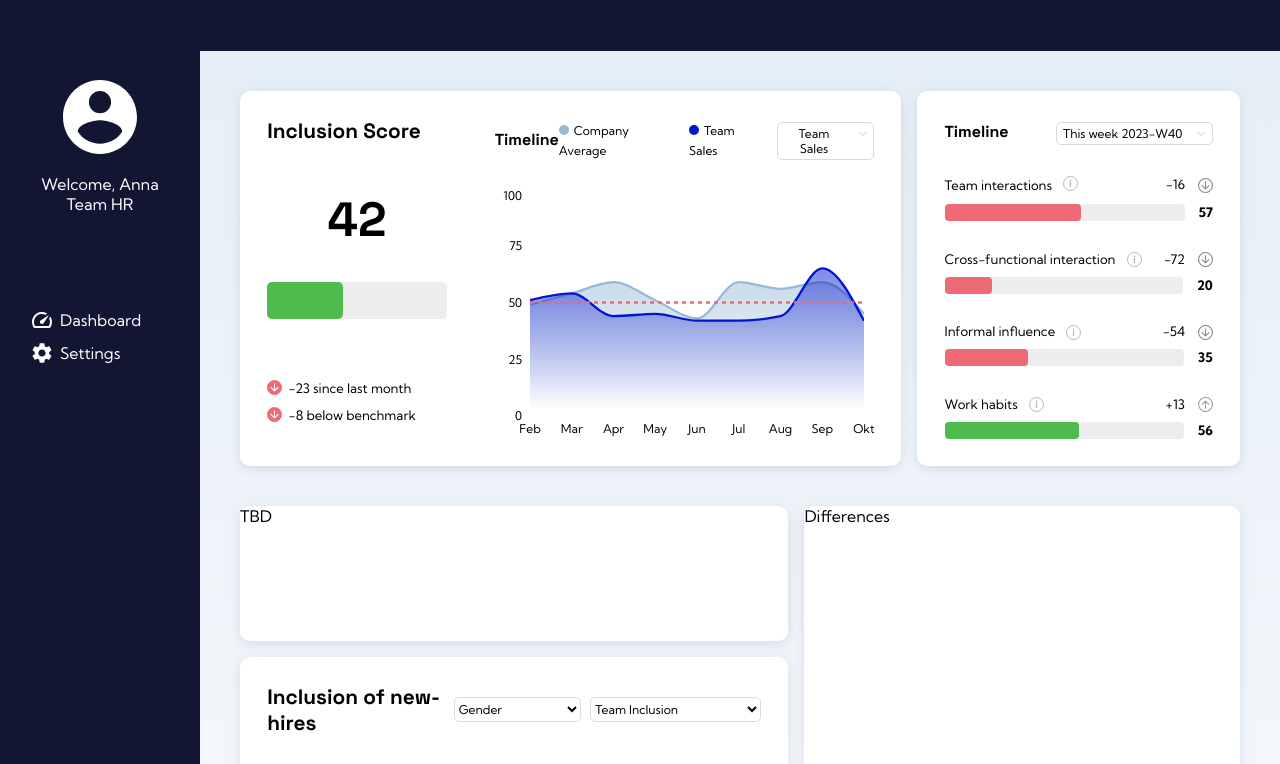
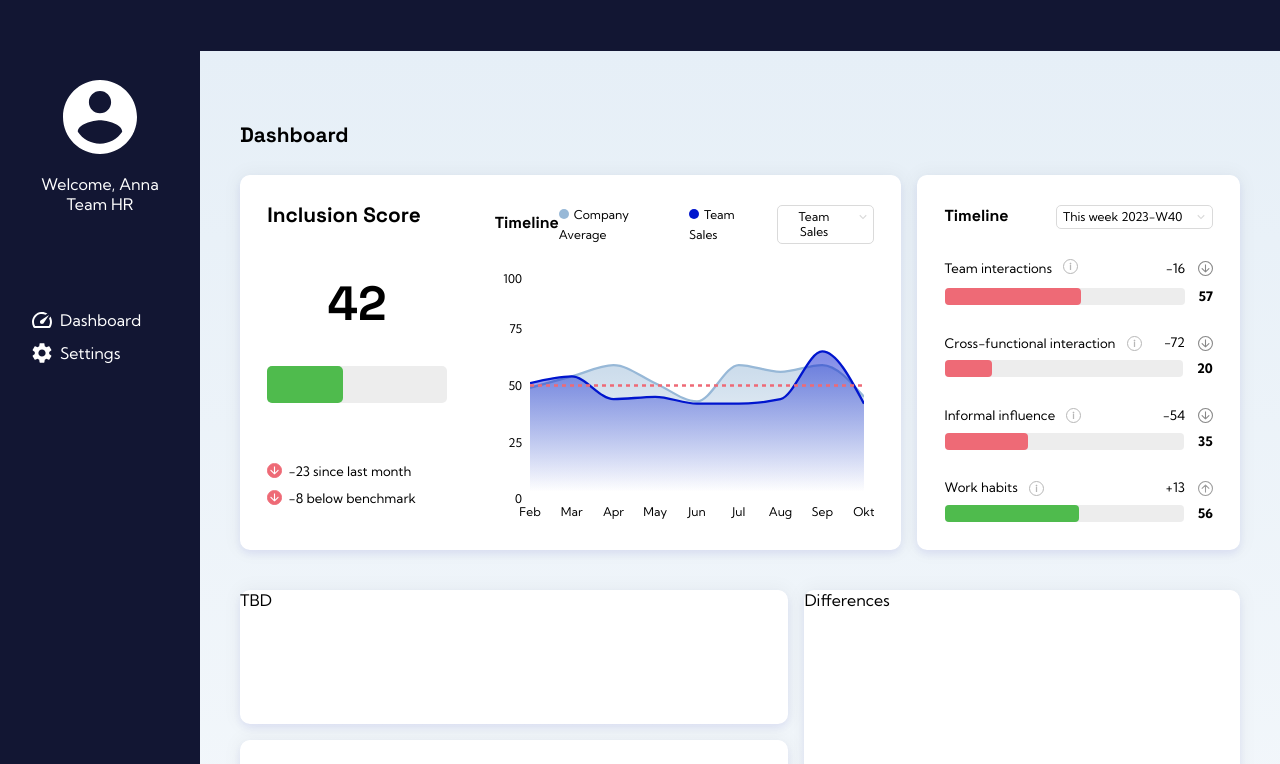
Before and after one commit to JTKsson/jolint-dashboard, a Next.js app: page / in a window 1280 px wide. Shown: the top 764 px of the page. Built offline with nearby package versions, Linux system fonts and the light colour scheme.

Commit message:
Add heading w/ styling

```diff
--- a/src/app/components/Frame/Frame.jsx
+++ b/src/app/components/Frame/Frame.jsx
@@ -28,6 +28,9 @@ export default function Frame() {
   return (
     <div className={styles.gridFrame}>
       <div className={styles.gridContainer}>
+        <div className={styles.heading}>
+          <h1>Dashboard</h1>
+        </div>
         <div className={styles.rowOne}>
           <GridItem className={styles.frame75}>
             <InclusionScoreCard />
--- a/src/app/components/Frame/frame.module.css
+++ b/src/app/components/Frame/frame.module.css
@@ -6,6 +6,11 @@
   display: flex;
   flex-direction: column;
   padding: 2rem;
+}
+
+.heading {
+  padding-left: 0.5rem;
+  margin: 2.4rem 0 1.2rem 0;
 }
 
 .rowOne {
```
